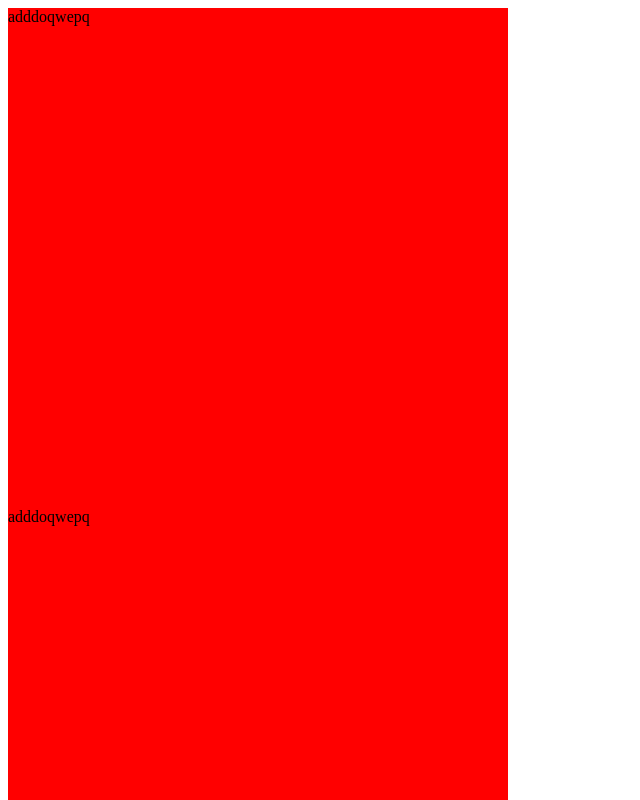
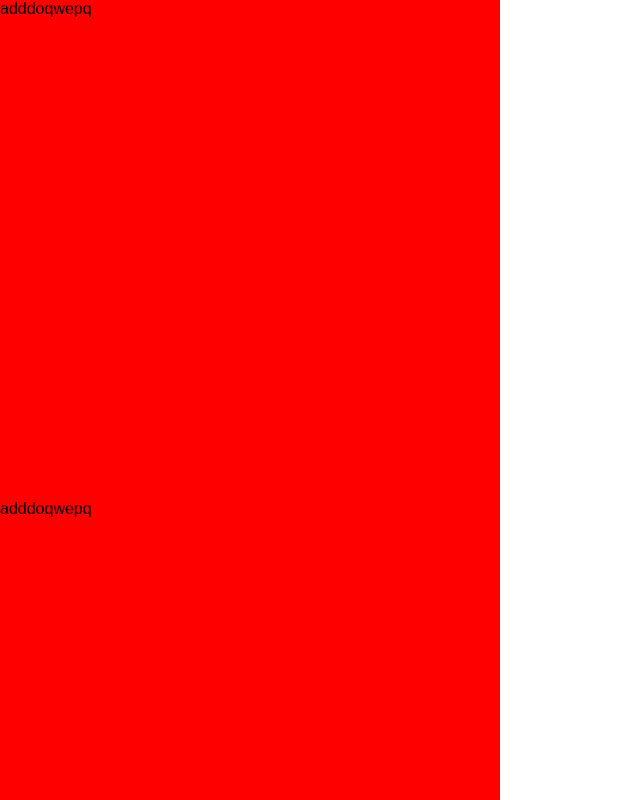
Before and after one commit to im-not-developer/reat-postcss-temp, a React (Create React App) app in the folder line4design-front-web/: page / in a window 1280 px wide. Shown: the top 800 px of the page, without its empty margins (0-640 px from the left). Built offline with nearby package versions, Linux system fonts and the light colour scheme.

Commit message:
Update .eslintrc.js, package-lock.json, and 6 more files...

```diff
--- a/line4design-front-web/package.json
+++ b/line4design-front-web/package.json
@@ -36,6 +36,8 @@
     "react": "^17.0.1",
     "react-dom": "^17.0.1",
     "react-scripts": "4.0.2",
+    "styled-components": "^5.2.1",
+    "styled-normalize": "^8.0.7",
     "typescript": "^4.1.2"
   },
   "eslintConfig": {
@@ -65,6 +67,7 @@
     "@babel/preset-flow": "^7.12.13",
     "@babel/preset-react": "^7.12.13",
     "@babel/preset-typescript": "^7.12.16",
+    "@types/styled-components": "^5.1.7",
     "@typescript-eslint/eslint-plugin": "^4.14.2",
     "@typescript-eslint/parser": "^4.14.2",
     "autoprefixer": "^9.8.6",
@@ -74,6 +77,7 @@
     "customize-cra": "^1.0.0",
     "eslint": "^7.19.0",
     "eslint-config-prettier": "^7.2.0",
+    "eslint-plugin-css-modules": "^2.11.0",
     "eslint-plugin-prettier": "^3.3.1",
     "eslint-plugin-react": "^7.22.0",
     "postcss-autoreset": "^3.0.3",
--- /dev/null
+++ b/line4design-front-web/src/assets/styles/global-styles.ts
@@ -0,0 +1,241 @@
+import styled,{createGlobalStyle, css, keyframes } from 'styled-components';
+import { normalize } from 'styled-normalize'
+
+export const GlobalStyle = createGlobalStyle`
+  ${normalize}
+
+  html {
+  font-family: sans-serif; /* 1 */
+  -ms-text-size-adjust: 100%; /* 2 */
+  -webkit-text-size-adjust: 100%; /* 2 */
+}
+
+body {
+  margin: 0;
+}
+
+article,
+aside,
+details,
+figcaption,
+figure,
+footer,
+header,
+hgroup,
+main,
+menu,
+nav,
+section,
+summary {
+  display: block;
+}
+
+audio,
+canvas,
+progress,
+video {
+  display: inline-block; /* 1 */
+  vertical-align: baseline; /* 2 */
+}
+
+audio:not([controls]) {
+  display: none;
+  height: 0;
+}
+
+[hidden],
+template {
+  display: none;
+}
+
+a {
+  background-color: transparent;
+}
+
+a:active,
+a:hover {
+  outline: 0;
+}
+
+
+abbr[title] {
+  border-bottom: 1px dotted;
+}
+
+b,
+strong {
+  font-weight: bold;
+}
+
+dfn {
+  font-style: italic;
+}
+
+h1 {
+  font-size: 2em;
+  margin: 0.67em 0;
+}
+
+mark {
+  background: #ff0;
+  color: #000;
+}
+
+small {
+  font-size: 80%;
+}
+
+sub,
+sup {
+  font-size: 75%;
+  line-height: 0;
+  position: relative;
+  vertical-align: baseline;
+}
+
+sup {
+  top: -0.5em;
+}
+
+sub {
+  bottom: -0.25em;
+}
+
+img {
+  border: 0;
+}
+
+/**
+ * Correct overflow not hidden in IE 9/10/11.
+ */
+
+svg:not(:root) {
+  overflow: hidden;
+}
+
+figure {
+  margin: 1em 40px;
+}
+
+
+hr {
+  -moz-box-sizing: content-box;
+  box-sizing: content-box;
+  height: 0;
+}
+
+pre {
+  overflow: auto;
+}
+
+code,
+kbd,
+pre,
+samp {
+  font-family: monospace, monospace;
+  font-size: 1em;
+}
+
+button,
+input,
+optgroup,
+select,
+textarea {
+  color: inherit; /* 1 */
+  font: inherit; /* 2 */
+  margin: 0; /* 3 */
+}
+
+button {
+  overflow: visible;
+}
+
+button,
+select {
+  text-transform: none;
+}
+
+button,
+html input[type="button"], /* 1 */
+input[type="reset"],
+input[type="submit"] {
+  -webkit-appearance: button; /* 2 */
+  cursor: pointer; /* 3 */
+}
+
+
+button[disabled],
+html input[disabled] {
+  cursor: default;
+}
+
+
+
+button::-moz-focus-inner,
+input::-moz-focus-inner {
+  border: 0;
+  padding: 0;
+}
+
+input {
+  line-height: normal;
+}
+
+
+
+input[type="checkbox"],
+input[type="radio"] {
+  box-sizing: border-box; /* 1 */
+  padding: 0; /* 2 */
+}
+
+
+input[type="number"]::-webkit-inner-spin-button,
+input[type="number"]::-webkit-outer-spin-button {
+  height: auto;
+}
+
+input[type="search"] {
+  -webkit-appearance: textfield; /* 1 */
+  -moz-box-sizing: content-box;
+  -webkit-box-sizing: content-box; /* 2 */
+  box-sizing: content-box;
+}
+
+input[type="search"]::-webkit-search-cancel-button,
+input[type="search"]::-webkit-search-decoration {
+  -webkit-appearance: none;
+}
+
+
+fieldset {
+  border: 1px solid #c0c0c0;
+  margin: 0 2px;
+  padding: 0.35em 0.625em 0.75em;
+}
+
+legend {
+  border: 0; /* 1 */
+  padding: 0; /* 2 */
+}
+
+textarea {
+  overflow: auto;
+}
+
+
+optgroup {
+  font-weight: bold;
+}
+
+
+table {
+  border-collapse: collapse;
+  border-spacing: 0;
+}
+
+td,
+th {
+  padding: 0;
+}
+`
--- a/line4design-front-web/src/index.tsx
+++ b/line4design-front-web/src/index.tsx
@@ -1,5 +1,6 @@
 import React from 'react';
 import ReactDOM from 'react-dom';
+import { GlobalStyle } from 'src/assets/styles/global-styles';
 
 import './index.css';
 import App from './App';
@@ -7,6 +8,7 @@
 
 ReactDOM.render(
   <React.StrictMode>
+    <GlobalStyle />
     <App />
   </React.StrictMode>,
   document.getElementById('root'),
```
Also changed, not shown: line4design-front-web/src/App.tsx (+5 -3 lines), line4design-front-web/src/index.pcss (+1 -8 lines), line4design-front-web/.eslintrc.js, 2 other files (tests, documents, lock files or other folders).
